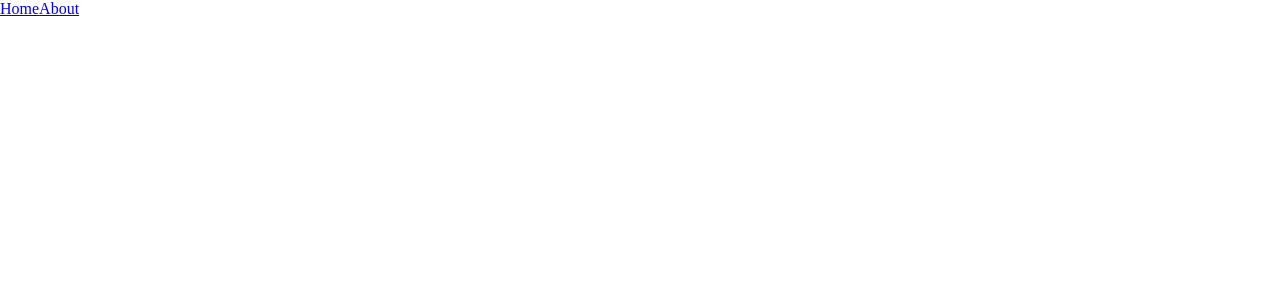
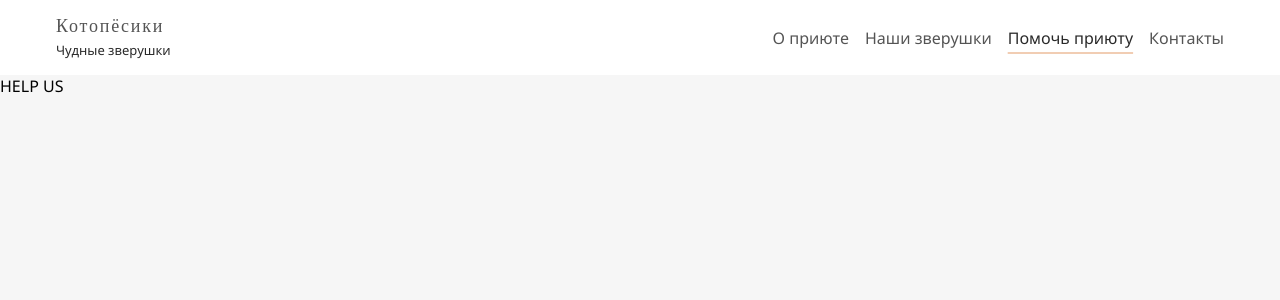
Before and after one commit to sialiss/some-shelter-for-frontend, a Vue app: page /help in a window 1280 px wide. Before the commit this address had no page. Shown: the top 300 px of the page. Built offline with nearby package versions, Linux system fonts and the light colour scheme.

Commit message:
add header
Co-authored-by: och-och <och-och@users.noreply.github.com>

```diff
--- a/src/assets/base.css
+++ b/src/assets/base.css
@@ -6,4 +6,83 @@
 }
 
 :root {
+	--pad-xs: .25rem;
+	--pad-s : .5rem;
+	--pad-m : 1rem;
+	--pad-l : 2rem;
+	--pad-xl: 4rem;
+	--color-primary: #F1CDB3;
+	--color-primary-light: #FDDCC4;
+	--color-light-xl: #FFFFFF;
+	--color-light-l: #FAFAFA;
+	--color-light-s: #F6F6F6;
+	--color-dark-s: #CDCDCD;
+	--color-dark-m: #B2B2B2;
+	--color-dark-l: #545454;
+	--color-dark-xl: #4C4C4C;
+	--color-dark-2xl: #444444;
+	--color-dark-3xl: #292929;
+	--color-dark-4xl: #000000;
+	--start-screen-gradient-background: #211F20;
+	--footer-gradient-background: #211F20;
 }
+
+html {
+	font-family: 'Segoe UI', Tahoma, Geneva, Verdana, sans-serif;
+}
+
+.flex {
+	display: flex;
+	gap: var(--pad-m);
+}
+.stack {
+	display: flex;
+	flex-direction: column;
+	gap: var(--pad-m);
+}
+.just-center {
+	justify-content: center;
+}
+.just-between {
+	justify-content: space-between;
+}
+.align-center {
+	align-items: center;
+}
+
+.fix-width {
+	max-width: 1200px;
+	margin-inline: auto;
+}
+
+.pad-xs {
+	padding: var(--pad-xs);
+}
+.pad-s {
+	padding: var(--pad-s);
+}
+.pad-m, .pad {
+	padding: var(--pad-m);
+}
+.pad-l {
+	padding: var(--pad-l);
+}
+.pad-xl {
+	padding: var(--pad-xl);
+}
+
+.gap-xs {
+	gap: var(--pad-xs);
+}
+.gap-s {
+	gap: var(--pad-s);
+}
+.gap-m, .gap {
+	gap: var(--pad-m);
+}
+.gap-l {
+	gap: var(--pad-l);
+}
+.gap-xl {
+	gap: var(--pad-xl);
+}
--- a/src/assets/main.css
+++ b/src/assets/main.css
@@ -1 +1,5 @@
 @import "./base.css";
+
+html {
+	background-color: var(--color-light-s);
+}
--- a/src/components/TheHeader.vue
+++ b/src/components/TheHeader.vue
@@ -1,8 +1,47 @@
 <template>
-	<header>
-		<nav>
-			<RouterLink to="/">Home</RouterLink>
-			<RouterLink to="/about">About</RouterLink>
-		</nav>
+	<header class="">
+		<div class="flex just-between align-center | pad | fix-width">
+			<h1 class="stack gap-xs">
+				<span class="title">Котопёсики</span>
+				<span class="subtitle">Чудные зверушки</span>
+			</h1>
+			<nav class="flex align-center">
+				<RouterLink to="/">О приюте</RouterLink>
+				<RouterLink to="/pets">Наши зверушки</RouterLink>
+				<RouterLink to="/help">Помочь приюту</RouterLink>
+				<RouterLink to="/contacts">Контакты</RouterLink>
+			</nav>
+		</div>
 	</header>
 </template>
+
+<style scoped>
+header {
+	position: sticky;
+	top: 0;
+	background-color: var(--color-light-xl);
+}
+
+.title {
+	font-size: large;
+	font-family: 'Times New Roman', Times, serif;
+	letter-spacing: .1em;
+	color: var(--color-dark-l);
+}
+.subtitle {
+	font-size: small;
+	color: var(--color-dark-3xl);
+}
+
+a {
+	color: var(--color-dark-l);
+	text-decoration-line: none;
+}
+a.router-link-active {
+	color: var(--color-dark-3xl);
+	text-decoration-line: underline;
+	text-underline-offset: var(--pad-s);
+	text-decoration-color: var(--color-primary);
+	text-decoration-thickness: 2px;
+}
+</style>
--- a/src/router/index.ts
+++ b/src/router/index.ts
@@ -10,13 +10,28 @@ const router = createRouter({
 			component: HomeView
 		},
 		{
-			path: "/about",
-			name: "about",
-			// route level code-splitting
-			// this generates a separate chunk (About.[hash].js) for this route
-			// which is lazy-loaded when the route is visited.
-			component: () => import("../views/AboutView.vue")
+			path: "/pets",
+			name: "pets",
+			component: () => import("../views/PetsView.vue")
+		},
+		{
+			path: "/help",
+			name: "help",
+			component: () => import("../views/HelpView.vue")
+		},
+		{
+			path: "/contacts",
+			name: "contacts",
+			component: () => import("../views/ContactsView.vue")
 		}
+		// {
+		// 	path: "/about",
+		// 	name: "about",
+		// 	// route level code-splitting
+		// 	// this generates a separate chunk (About.[hash].js) for this route
+		// 	// which is lazy-loaded when the route is visited.
+		// 	component: () => import("../views/AboutView.vue")
+		// }
 	]
 })
 
--- a/src/views/AboutView.vue
+++ b/src/views/ContactsView.vue
@@ -1,7 +1,7 @@
 <template>
 	<main>
 		<div class="about">
-			<h1>This is an about page</h1>
+			<h1>Contact us at <a href="tel:+7800553535">8 (800) 555 35-35</a></h1>
 		</div>
 	</main>
 </template>
--- /dev/null
+++ b/src/views/HelpView.vue
@@ -0,0 +1,9 @@
+<template>
+	<main>
+		<div class="about">
+			<h1>HELP US</h1>
+		</div>
+	</main>
+</template>
+
+<style></style>
--- /dev/null
+++ b/src/views/PetsView.vue
@@ -0,0 +1,9 @@
+<template>
+	<main>
+		<div class="about">
+			<h1>🐺🦝</h1>
+		</div>
+	</main>
+</template>
+
+<style></style>
```
Also changed, not shown: 1 other file (tests, documents, lock files or other folders).
